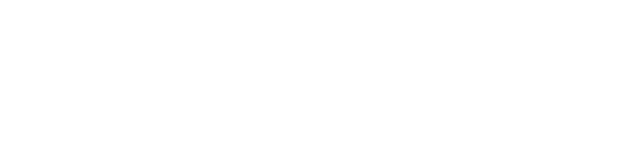
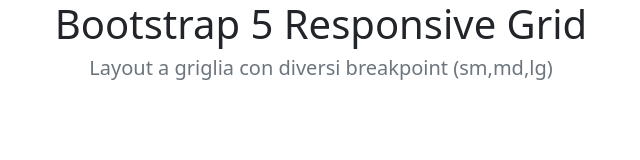
Before and after one commit to ValerioDiBiagio/htmlcss-bootstrap-layout, a plain HTML site: page index.html in a window 1280 px wide. Shown: the whole page, without its empty margins (319-959 px from the left). Drawn offline with nearby package versions, Linux system fonts and the light colour scheme.

Commit message:
feat: add header

```diff
--- a/index.html
+++ b/index.html
@@ -8,7 +8,18 @@
     <link href="https://cdn.jsdelivr.net/npm/bootstrap@5.3.3/dist/css/bootstrap.min.css" rel="stylesheet" integrity="sha384-QWTKZyjpPEjISv5WaRU9OFeRpok6YctnYmDr5pNlyT2bRjXh0JMhjY6hW+ALEwIH" crossorigin="anonymous">
     <!-- /bootstrap css -->
 </head>
-<body>
+<body class="container">
+    <!-- intestazione della pagina -->
+    <header class="text-center">
+        <h1 class="mg-2">Bootstrap 5 Responsive Grid</h1>
+        <h5 class="text-secondary fw-light">Layout a griglia con diversi breakpoint (sm,md,lg)</h5>
+    </header>
+    <!-- /intestazione della pagina -->
+    <!-- corpo della pagina -->
+    <main>
+
+    </main>
+    <!-- /corpo della pagina -->
 
 </body>
 </html>
```
